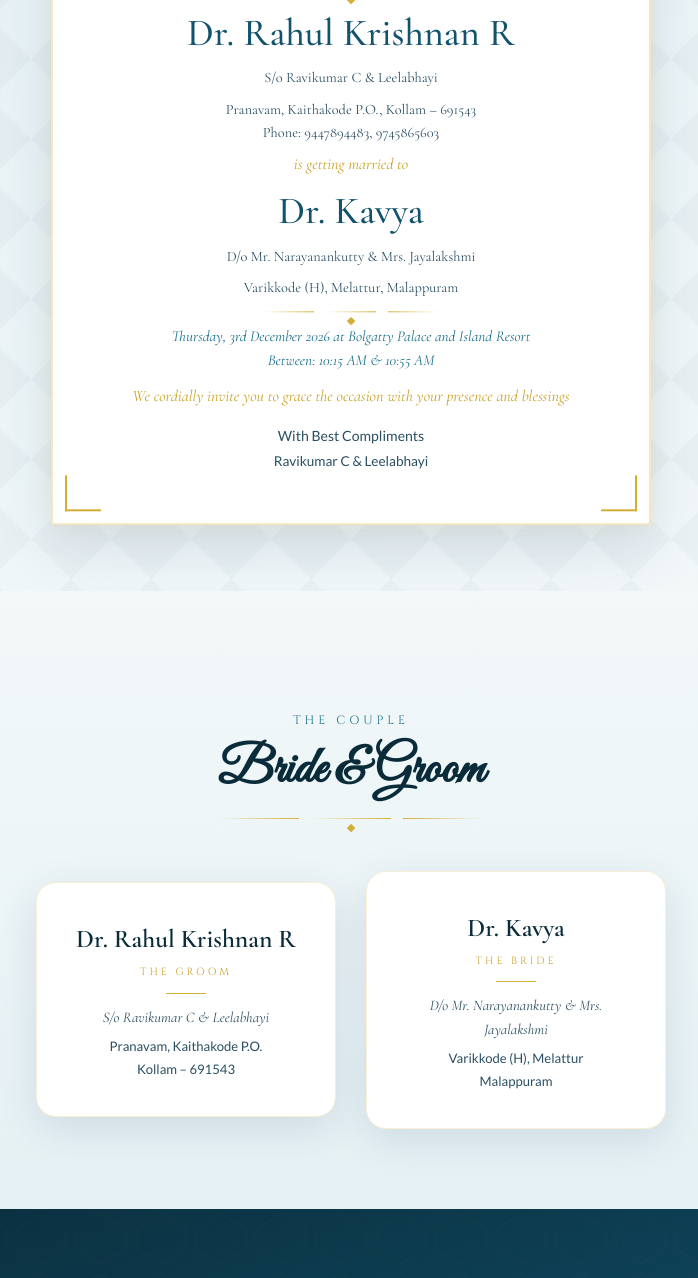
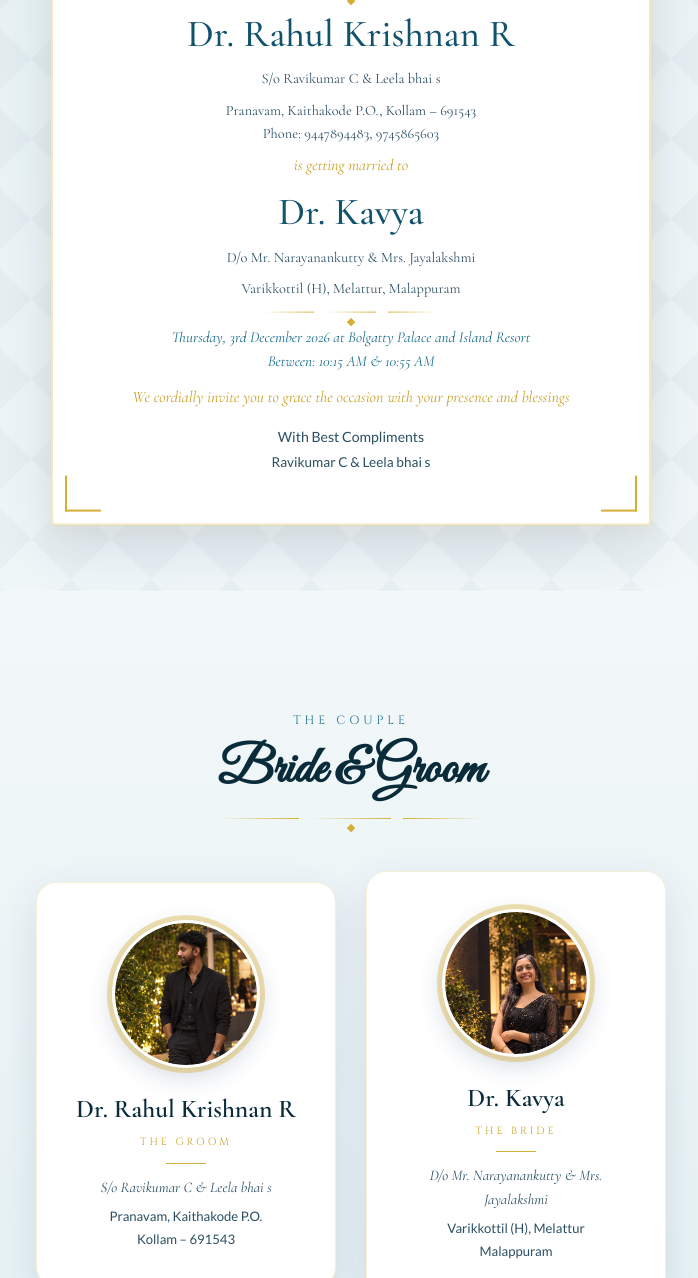
Before and after one commit to skenllp/rahul-kavya, a plain HTML site: page index.html in a window 1280 px wide. Shown: the part 1522-2800 px from the top of the page, without its empty margins (289-987 px from the left). Drawn offline with nearby package versions, Linux system fonts and the light colour scheme.

Commit message:
Add photos for bride & groom, fix Varikkottil, Leela bhai s, add Vivek Narayan

```diff
--- a/index.html
+++ b/index.html
@@ -175,7 +175,7 @@
         <h2 class="inv-groom" style="margin-bottom: 2px;">Dr. Rahul Krishnan R</h2>
         <p class="inv-daughter"
           style="font-family: var(--font-serif); font-size: 0.9rem; color: var(--text-mid); margin-bottom: 8px;">
-          S/o Ravikumar C &amp; Leelabhayi</p>
+          S/o Ravikumar C &amp; Leela bhai s</p>
         <p class="inv-grandson"
           style="font-family: var(--font-serif); font-size: 0.9rem; color: var(--text-mid); margin-bottom: 8px;">
           Pranavam, Kaithakode P.O., Kollam – 691543<br />Phone: 9447894483, 9745865603</p>
@@ -186,7 +186,7 @@
           D/o Mr. Narayanankutty &amp; Mrs. Jayalakshmi</p>
         <p class="inv-grandson"
           style="font-family: var(--font-serif); font-size: 0.9rem; color: var(--text-mid); margin-bottom: 8px;">
-          Varikkode (H), Melattur, Malappuram</p>
+          Varikkottil (H), Melattur, Malappuram</p>
         <div class="divider-line small"><span></span><span class="diamond">◆</span><span></span></div>
         <p class="sharing-text" style="font-size: 0.95rem; line-height: 1.6;">Thursday, 3rd December 2026 at
           Bolgatty Palace and Island Resort<br />Between: 10:15 AM &amp; 10:55 AM</p>
@@ -195,7 +195,7 @@
           We cordially invite you to grace the occasion with your presence and blessings</p>
         <p class="inv-son" style="margin-top: 14px; margin-bottom: 0;">With Best Compliments</p>
         <p class="inv-son" style="margin-top: 2px; margin-bottom: 0; font-size: 0.85rem;">Ravikumar C &amp;
-          Leelabhayi</p>
+          Leela bhai s</p>
       </div>
       <div class="inv-corner inv-corner-tl"></div>
       <div class="inv-corner inv-corner-tr"></div>
@@ -214,22 +214,28 @@
     <div class="couple-grid">
       <!-- BRIDE -->
       <div class="person-card bride-card" data-aos="fade-right">
+        <div class="person-photo">
+          <img src="kavya.jpeg" alt="Dr. Kavya" loading="lazy" />
+        </div>
         <div class="person-info">
           <h3 class="person-name">Dr. Kavya</h3>
           <p class="person-role">The Bride</p>
           <div class="person-divider"></div>
           <p class="person-parents">D/o Mr. Narayanankutty &amp; Mrs. Jayalakshmi</p>
-          <p class="person-address">Varikkode (H), Melattur<br />Malappuram</p>
+          <p class="person-address">Varikkottil (H), Melattur<br />Malappuram</p>
         </div>
       </div>
 
       <!-- GROOM -->
       <div class="person-card groom-card" data-aos="fade-left">
+        <div class="person-photo">
+          <img src="rahul.jpeg" alt="Dr. Rahul Krishnan R" loading="lazy" />
+        </div>
         <div class="person-info">
           <h3 class="person-name">Dr. Rahul Krishnan R</h3>
           <p class="person-role">The Groom</p>
           <div class="person-divider"></div>
-          <p class="person-parents">S/o Ravikumar C &amp; Leelabhayi</p>
+          <p class="person-parents">S/o Ravikumar C &amp; Leela bhai s</p>
           <p class="person-address">Pranavam, Kaithakode P.O.<br />Kollam – 691543</p>
         </div>
       </div>
@@ -370,6 +376,7 @@
     <div class="quote-inner">
       <p class="quote-trans">With Best Compliments</p>
       <p class="quote-ref" style="font-size: 0.95rem; letter-spacing: 1px;">Gautham krishnan R</p>
+      <p class="quote-ref" style="font-size: 0.95rem; letter-spacing: 1px;">Vivek Narayan</p>
     </div>
   </section>
 
--- a/style.css
+++ b/style.css
@@ -682,11 +682,15 @@ body {
 }
 
 .person-photo {
-  width: 100%;
-  height: 100%;
+  width: 150px;
+  height: 150px;
   border-radius: 50%;
   overflow: hidden;
   background: var(--cream-mid);
+  margin: 0 auto 20px;
+  border: 4px solid transparent;
+  background-clip: padding-box;
+  box-shadow: 0 0 0 4px rgba(212, 175, 55, 0.4), 0 8px 24px rgba(26, 58, 107, 0.18);
   display: flex;
   align-items: center;
   justify-content: center;
@@ -697,7 +701,9 @@ body {
   width: 100%;
   height: 100%;
   object-fit: cover;
+  object-position: top center;
   border-radius: 50%;
+  display: block;
 }
 
 .photo-fallback {
```
Also changed, not shown: bride.jpg (deleted), groom.jpg (deleted), kavya.jpeg (added), rahul.jpeg (added).
